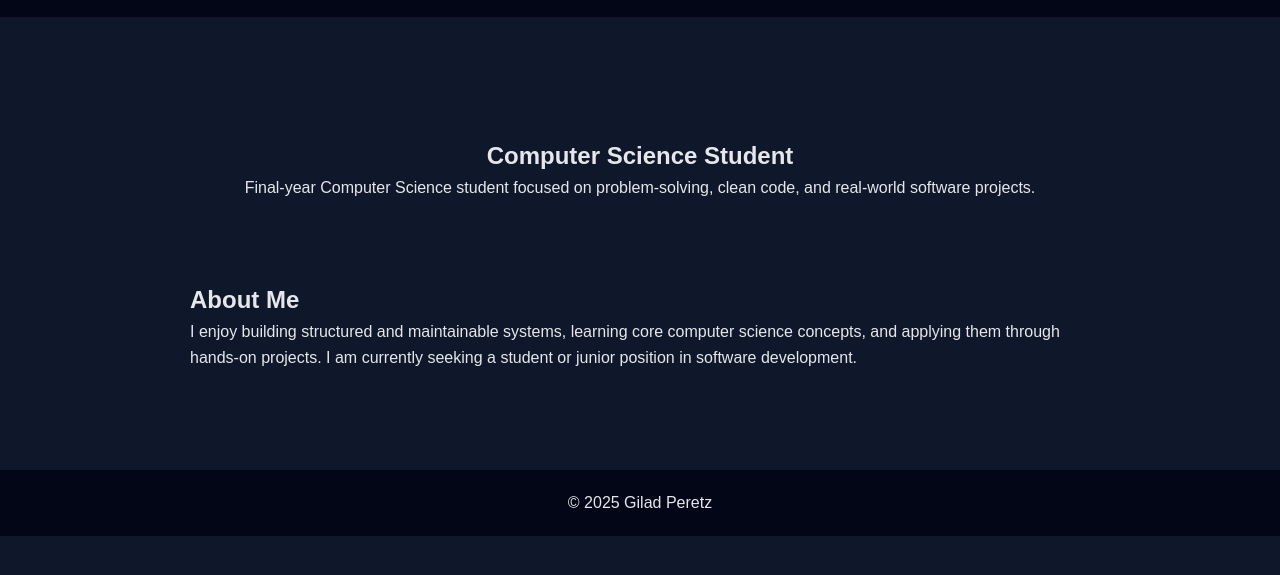
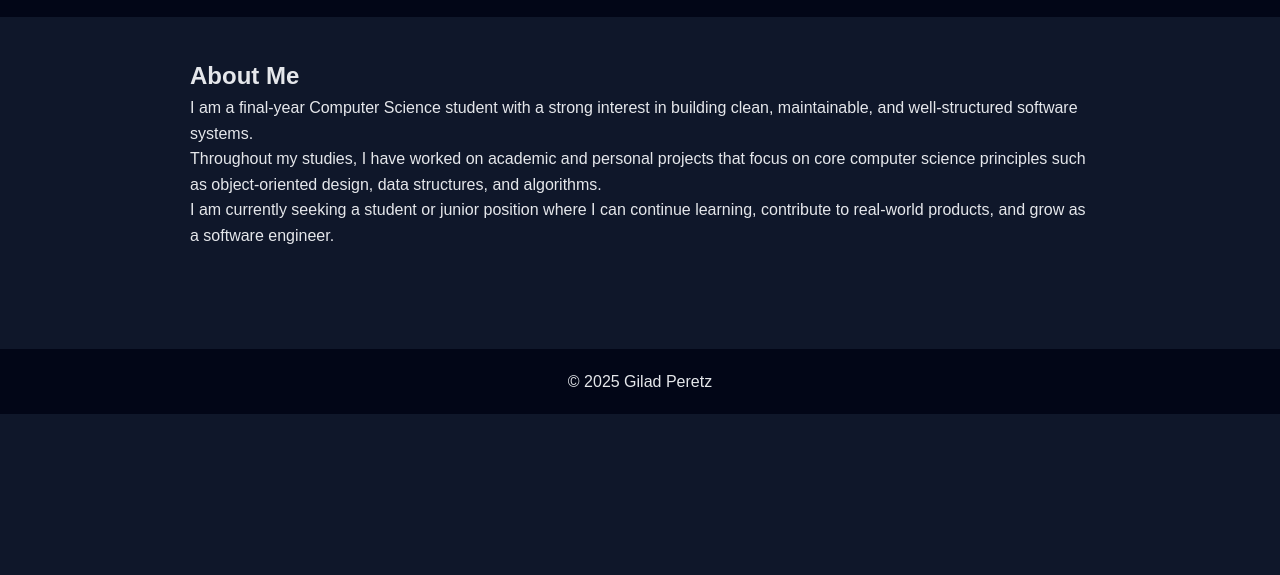
Before and after one commit to Giladperetz12/portfolio, a plain HTML site: page Index.html in a window 1280 px wide. Shown: the part 49-624 px from the top of the page. Drawn offline with Linux system fonts and the light colour scheme.

Commit message:
Upload index.html file to go live

```diff
--- a/Index.html
+++ b/Index.html
@@ -19,20 +19,20 @@
 </header>
 
 <main>
-    <section class="hero">
-        <h1>Computer Science Student</h1>
-        <p>
-            Final-year Computer Science student focused on problem-solving,
-            clean code, and real-world software projects.
-        </p>
-    </section>
-
     <section class="section">
         <h2>About Me</h2>
         <p>
-            I enjoy building structured and maintainable systems, learning core
-            computer science concepts, and applying them through hands-on projects.
-            I am currently seeking a student or junior position in software development.
+            I am a final-year Computer Science student with a strong interest in building
+            clean, maintainable, and well-structured software systems.
+        </p>
+        <p>
+            Throughout my studies, I have worked on academic and personal projects that
+            focus on core computer science principles such as object-oriented design,
+            data structures, and algorithms.
+        </p>
+        <p>
+            I am currently seeking a student or junior position where I can continue
+            learning, contribute to real-world products, and grow as a software engineer.
         </p>
     </section>
 </main>
```
